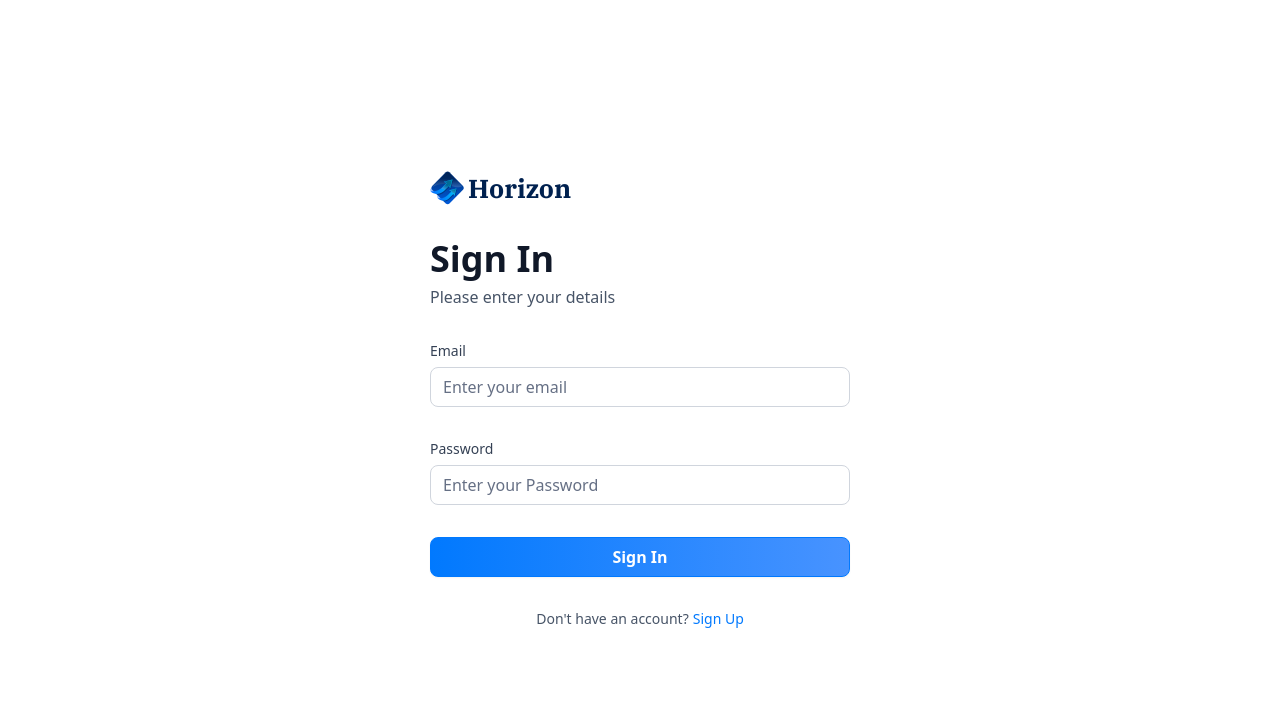
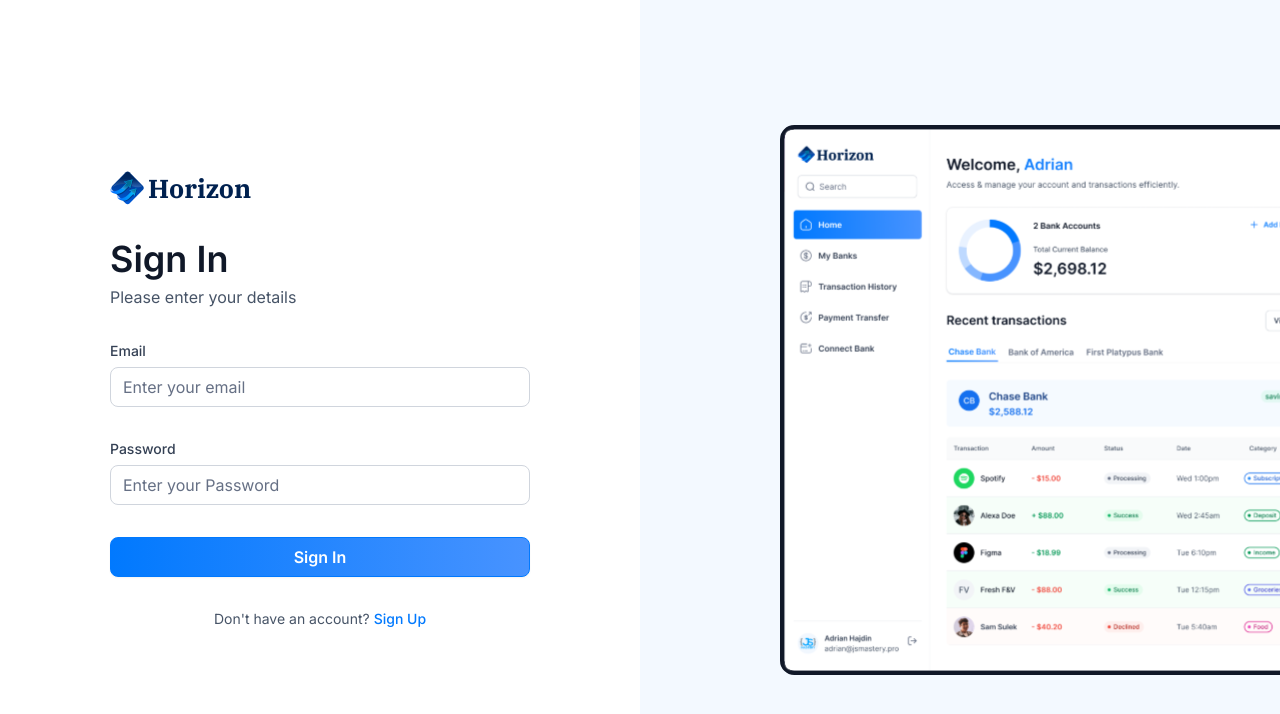
Before and after one commit to Shaheer5/sm-banking, a Next.js app: page /sign-in in a window 1280 px wide. Shown: the top 714 px of the page. Built offline with nearby package versions, Linux system fonts and the light colour scheme.

Commit message:
implement logout with redirection

```diff
--- a/app/(auth)/layout.tsx
+++ b/app/(auth)/layout.tsx
@@ -1,11 +1,23 @@
+import Image from "next/image";
+
 export default function RootLayout({
   children,
 }: Readonly<{
   children: React.ReactNode;
 }>) {
   return (
-    <main>
+    <main className="flex min-h-screen w-full justify-between font-inter">
       {children}
+      <div className="auth-asset">
+        <div>
+          <Image
+            src="/icons/auth-image.svg"
+            alt="auth img"
+            width={500}
+            height={500}
+          />
+        </div>
+      </div>
     </main>
   );
 }
--- a/app/(root)/layout.tsx
+++ b/app/(root)/layout.tsx
@@ -1,13 +1,16 @@
 import MobileNav from "@/components/MobileNav";
 import Sidebar from "@/components/Sidebar";
+import { getLoggedInUser } from "@/lib/actions/user.action";
 import Image from "next/image";
+import { redirect } from "next/navigation";
 
-export default function RootLayout({
+export default async function RootLayout({
   children,
 }: Readonly<{
   children: React.ReactNode;
 }>) {
-  const loggedIn = { firstName: "Shaheer", lastName: "Mansoor" };
+  const loggedIn = await getLoggedInUser();
+  if(!loggedIn) redirect('/sign-in')
   return (
     <main className="flex h-screen w-full font-inter">
       <Sidebar user={loggedIn} />
--- a/components/AuthForm.tsx
+++ b/components/AuthForm.tsx
@@ -140,7 +140,7 @@
                       name="ssn"
                       control={form.control}
                       label="SSN(Social Security Number)"
-                      placeholder="YYYY-MM-DD"
+                      placeholder="123412"
                     />
                   </div>
                 </>
--- a/components/Footer.tsx
+++ b/components/Footer.tsx
@@ -1,10 +1,38 @@
+import { logoutAccount } from "@/lib/actions/user.action";
+import Image from "next/image";
+import { useRouter } from "next/navigation";
 import React from "react";
 
 const Footer = ({ user, type = "desktop" }: FooterProps) => {
+  const router = useRouter();
+
+  const handleLogOut = async () => {
+    const loggedOut = await logoutAccount();
+
+    if (loggedOut !== undefined) router.push("/sign-in");
+  };
+
   return (
     <footer className="footer">
-      <div className={type === "mobile" ? "footer_name-mobile" : "footer_name"}>
-        <p className="text-xl font-bold text-gray-700">{user.firstName[0]}</p>
+      <div
+      // className={type === "mobile" ? "footer_name-mobile" : "footer_name"}
+      >
+        <p className="text-xl font-bold text-gray-700">{user?.name[0]}</p>
+      </div>
+
+      <div
+      // className={type === "mobile" ? "footer_email-mobile" : "footer_email"}
+      >
+        <h1 className="text-14 truncate font-semibold text-gray-700">
+          {user?.name}
+        </h1>
+        <p className="text-14 truncate font-normal text-gray-600">
+          {user?.email}
+        </p>
+      </div>
+
+      <div className="footer_image" onClick={handleLogOut}>
+        <Image src="/icons/logout.svg" fill alt="jsm" />
       </div>
     </footer>
   );
--- a/components/RightSidebar.tsx
+++ b/components/RightSidebar.tsx
@@ -11,7 +11,7 @@
         <div className="profile">
           <div className="profile-img">
             <span className="text-5xl font-bold text-blue-500">
-              {user.name}
+              {user.name[0]}
             </span>
           </div>
           <div className="profile-details">
```
